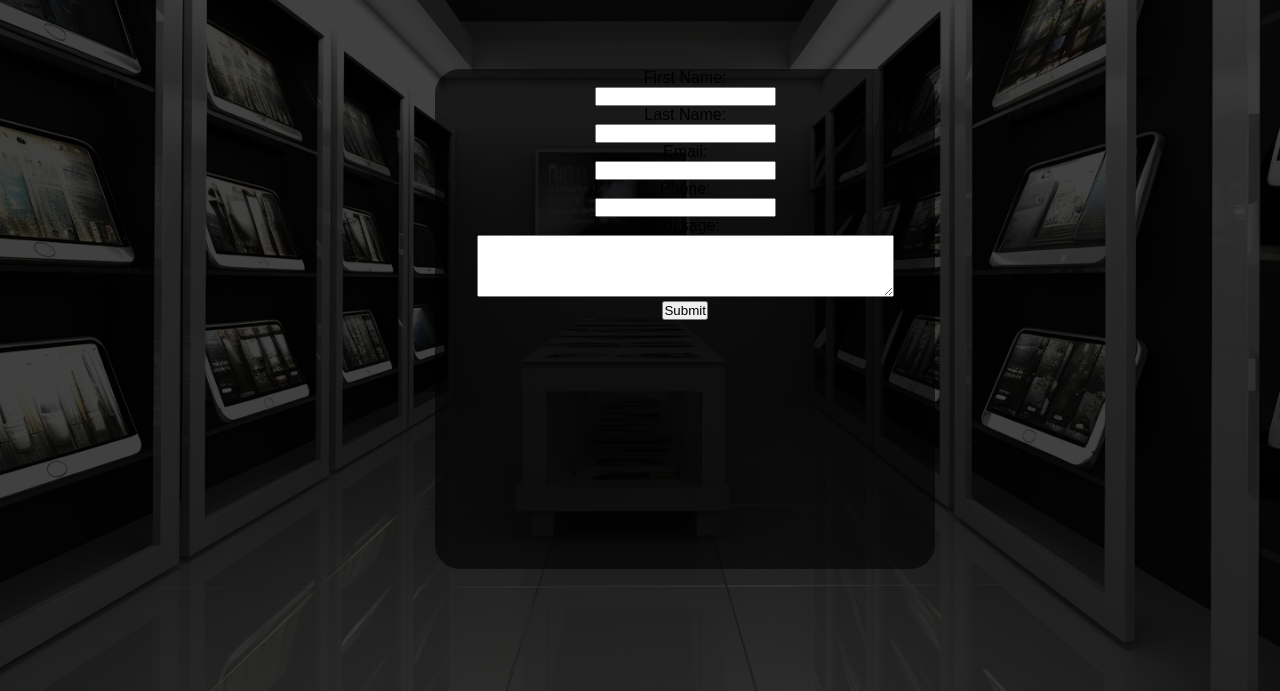
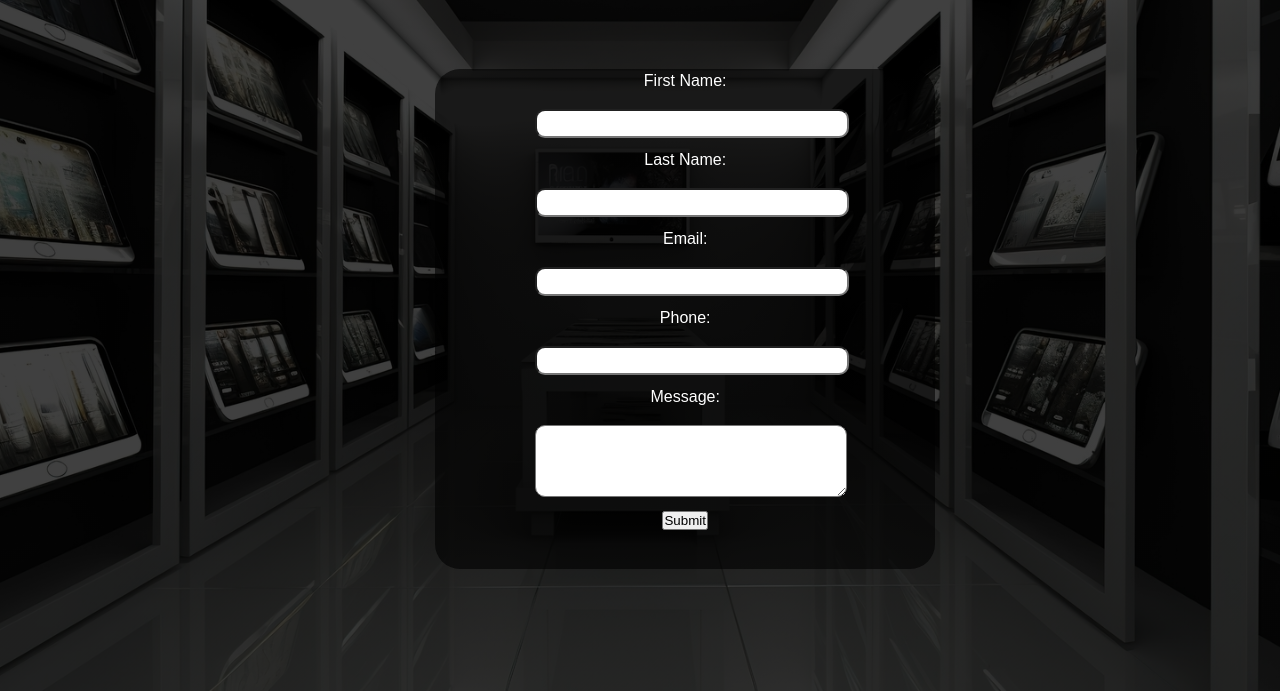
Before and after one commit to Fazli7/MobileStore, a PHP site: page /contact.html in a window 1280 px wide. Shown: the part 109-800 px from the top of the page. Run offline with PHP 8.4, Linux system fonts and the light colour scheme.

Commit message:
Update style.css

```diff
--- a/style.css
+++ b/style.css
@@ -163,3 +163,40 @@
     margin-top: 150px;
     color: #fff;
 }
+
+
+form {
+
+    width: 300px;
+    margin: 0 auto;
+}
+
+label {
+    vertical-align: middle;
+    display: block;
+    margin-bottom: 1px;
+    margin-top: 3px;
+    color: #fff ;
+}
+
+input[type="text"], textarea {
+    width: 100%;
+    padding: 5px;
+    margin-bottom: 10px;
+    border-radius: 10px;
+}
+
+button[type="submit"] {
+    padding: 9px 25px;
+    background-color: rgba(0, 136, 169, 1);
+    border: none;
+    border-radius: 50px;
+    cursor: pointer;
+    transition: all 0.3s ease 0s;
+    display: flex;
+    margin-right: 10px;
+}
+
+button[type="submit"]:hover {
+    background-color: #0056b3;
+}
```
